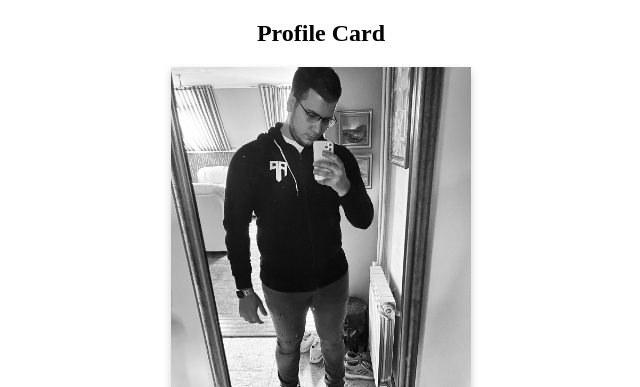
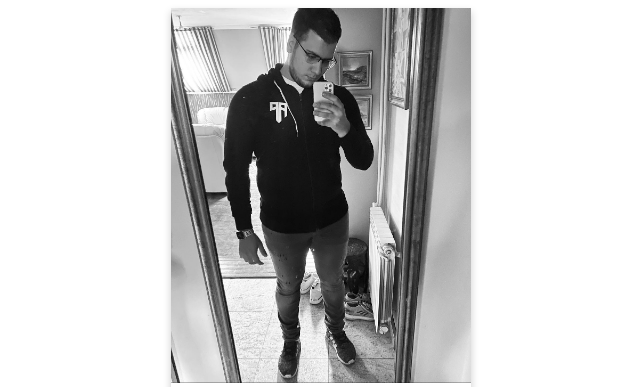
Before and after one commit to MarinoDzalto/MarinoDzalto.github.io, a plain HTML site: page index.html in a window 1280 px wide. Shown: the top 387 px of the page, without its empty margins (319-959 px from the left). Drawn offline with Linux system fonts and the light colour scheme.

Commit message:
Update index.html

```diff
--- a/index.html
+++ b/index.html
@@ -35,7 +35,7 @@
 </head>
 
 <body>
-<h2 style="text-align:center">Profile Card</h2>
+
 
 <div class="card">
     <img src="IMG_1920 copy.jpg" alt="MARINO" style="width:100%">
```
